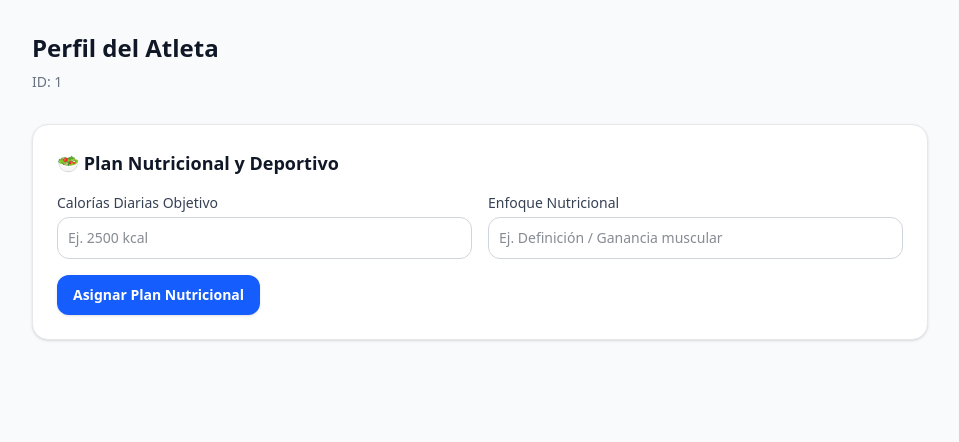
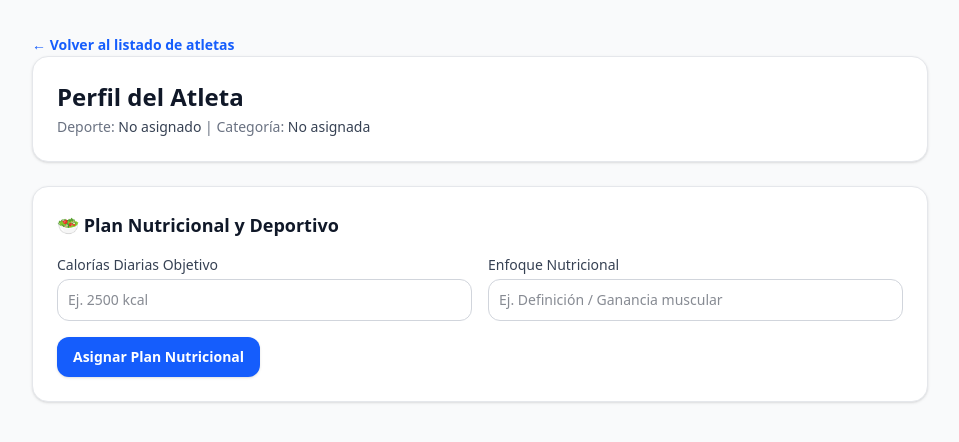
Before and after one commit to infogtech360-eng/JGFITNESSAPP, a Next.js app: page /dashboard/admin/atleta/1 in a window 1280 px wide. Shown: the top 442 px of the page, without its empty margins (160-1119 px from the left). Built offline with nearby package versions, Linux system fonts and the light colour scheme; no server answers; the database is empty.

Commit message:
fix: nuevo despliegue

```diff
--- a/app/dashboard/admin/atleta/[id]/page.tsx
+++ b/app/dashboard/admin/atleta/[id]/page.tsx
@@ -1,4 +1,6 @@
+import { createClient } from "@/lib/supabase/server";
 import { SeccionNutricionAtleta } from "@/components/admin/SeccionNutricionAtleta";
+import Link from "next/link";
 
 export default async function PerfilAtletaPage({
   params,
@@ -7,17 +9,36 @@ export default async function PerfilAtletaPage({
 }) {
   const resolvedParams = await params;
   const atletaId = resolvedParams.id;
+  const supabase = await createClient();
+
+  // Consultar los datos reales del atleta en Supabase
+  const { data: atleta } = await supabase
+    .from("atletas")
+    .select("*")
+    .eq("id", atletaId)
+    .single();
 
   return (
     <div className="min-h-screen bg-gray-50 p-8">
-      <div className="mx-auto max-w-4xl">
-        <h1 className="text-2xl font-black text-gray-900">Perfil del Atleta</h1>
-        <p className="mt-2 text-sm text-gray-500">ID: {atletaId}</p>
+      <div className="mx-auto max-w-4xl space-y-6">
+        <Link
+          href="/dashboard/admin?vista=atletas"
+          className="text-sm font-semibold text-blue-600 hover:underline"
+        >
+          ← Volver al listado de atletas
+        </Link>
 
-        {/* Aquí integramos tu componente de nutrición */}
-        <div className="mt-8">
-          <SeccionNutricionAtleta atletaId={atletaId} />
+        <div className="rounded-2xl border border-gray-200 bg-white p-6 shadow-sm">
+          <h1 className="text-2xl font-black text-gray-900">
+            {atleta ? atleta.nombre : "Perfil del Atleta"}
+          </h1>
+          <p className="mt-1 text-sm text-gray-500">
+            Deporte: <span className="font-medium text-gray-700">{atleta?.deporte || "No asignado"}</span> |
+            Categoría: <span className="font-medium text-gray-700">{atleta?.categoria || "No asignada"}</span>
+          </p>
         </div>
+
+        <SeccionNutricionAtleta atletaId={atletaId} />
       </div>
     </div>
   );
--- a/components/admin/AtletasAdminClient.tsx
+++ b/components/admin/AtletasAdminClient.tsx
@@ -1,6 +1,7 @@
 "use client";
 import { useState } from "react";
 import Link from "next/link";
+import ModalEvaluacion from "./ModalEvaluacion";
 
 export function AtletasAdminClient({
   atletas,
@@ -16,6 +17,7 @@ export function AtletasAdminClient({
   total: number;
 }) {
   const [busqueda, setBusqueda] = useState(filtrosIniciales.q);
+  const [atletaAEvaluare, setAtletaAEvaluare] = useState<any | null>(null);
 
   return (
     <div className="space-y-6">
@@ -55,13 +57,20 @@ export function AtletasAdminClient({
                   <td className="p-4 font-semibold text-gray-900">{atleta.nombre}</td>
                   <td className="p-4">{atleta.deporte}</td>
                   <td className="p-4">{atleta.categoria}</td>
-                  <td className="p-4">
+                  <td className="p-4 flex items-center gap-4">
                     <Link
                       href={`/dashboard/admin/atleta/${atleta.id}`}
                       className="font-semibold text-blue-600 hover:underline"
                     >
                       Ver perfil
                     </Link>
+                    <button
+                      type="button"
+                      onClick={() => setAtletaAEvaluare(atleta)}
+                      className="font-semibold text-purple-600 hover:underline"
+                    >
+                      Evaluar
+                    </button>
                   </td>
                 </tr>
               ))
@@ -69,6 +78,14 @@ export function AtletasAdminClient({
           </tbody>
         </table>
       </div>
+
+      {atletaAEvaluare && (
+        <ModalEvaluacion
+          atletaId={atletaAEvaluare.id}
+          atletaNombre={atletaAEvaluare.nombre}
+          onClose={() => setAtletaAEvaluare(null)}
+        />
+      )}
     </div>
   );
 }
```
